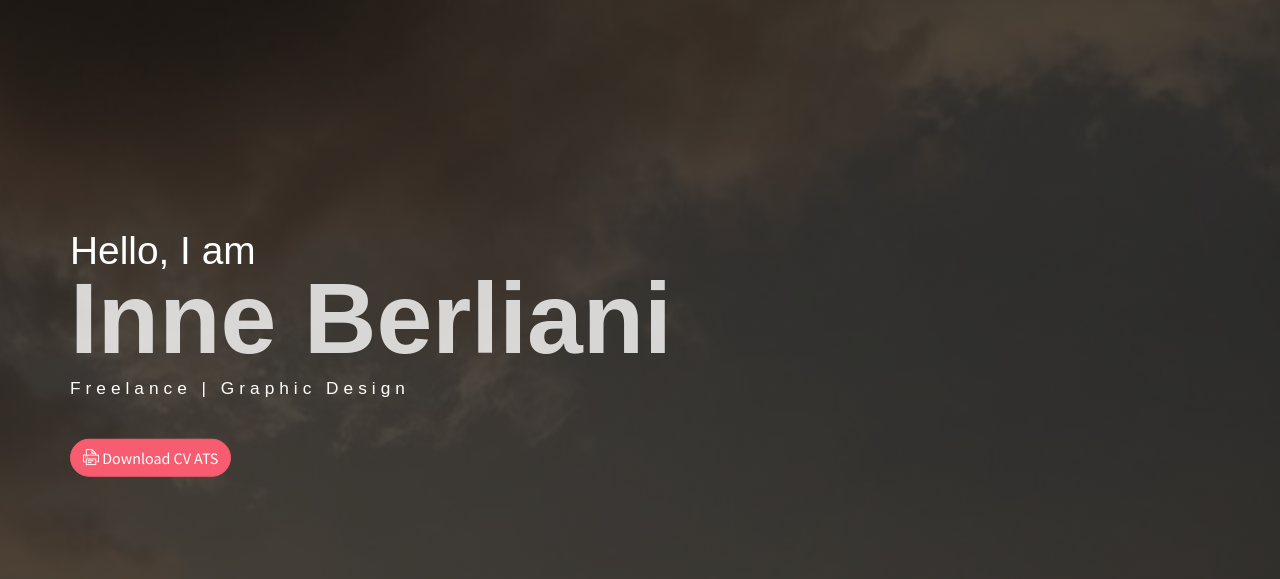
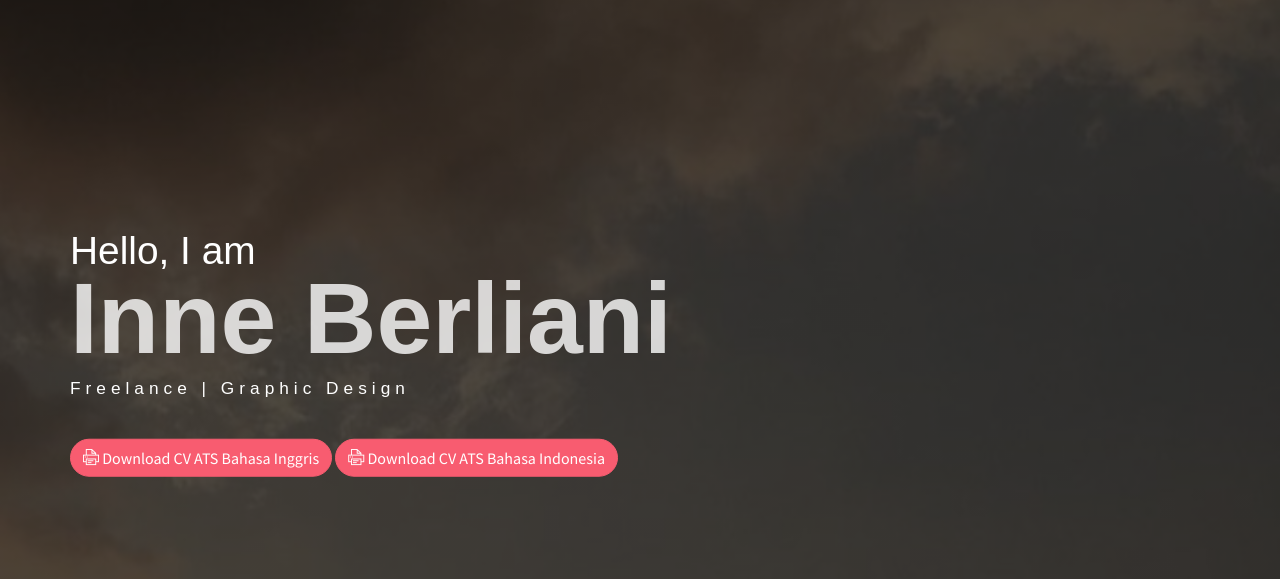
Before and after one commit to Inneberliani/inneberliani, a plain HTML site: page index.html in a window 1280 px wide. Shown: the top 579 px of the page. Drawn offline with Linux system fonts and the light colour scheme.

Commit message:
Update index.html

```diff
--- a/index.html
+++ b/index.html
@@ -17,7 +17,8 @@
                 <h4 class="header-subtitle" >Hello, I am</h4>
                 <h1 class="header-title">Inne Berliani</h1>
                 <h6 class="header-mono" >Freelance | Graphic Design</h6>
-                <a class="btn btn-primary btn-rounded" href="assets/CV ATS ING.pdf" title=""><i class="ti-printer"></i> Download CV ATS</a>
+                <a class="btn btn-primary btn-rounded" href="assets/CV ATS ING.pdf" title=""><i class="ti-printer"></i> Download CV ATS Bahasa Inggris</a>
+		<a class="btn btn-primary btn-rounded" href="assets/CV ATS IND.pdf" title=""><i class="ti-printer"></i> Download CV ATS Bahasa Indonesia</a>
             </div>
         </div>
     </header>
```
